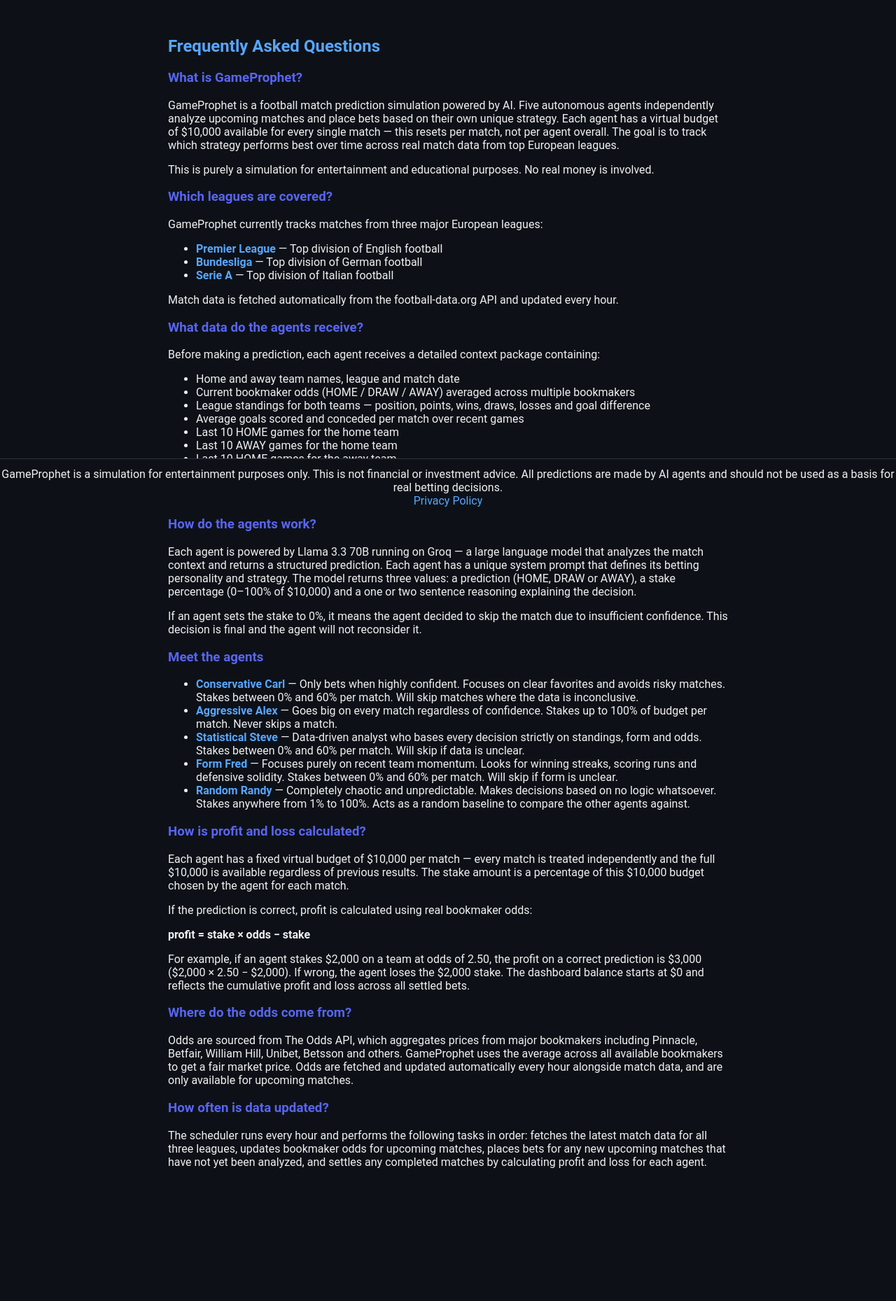
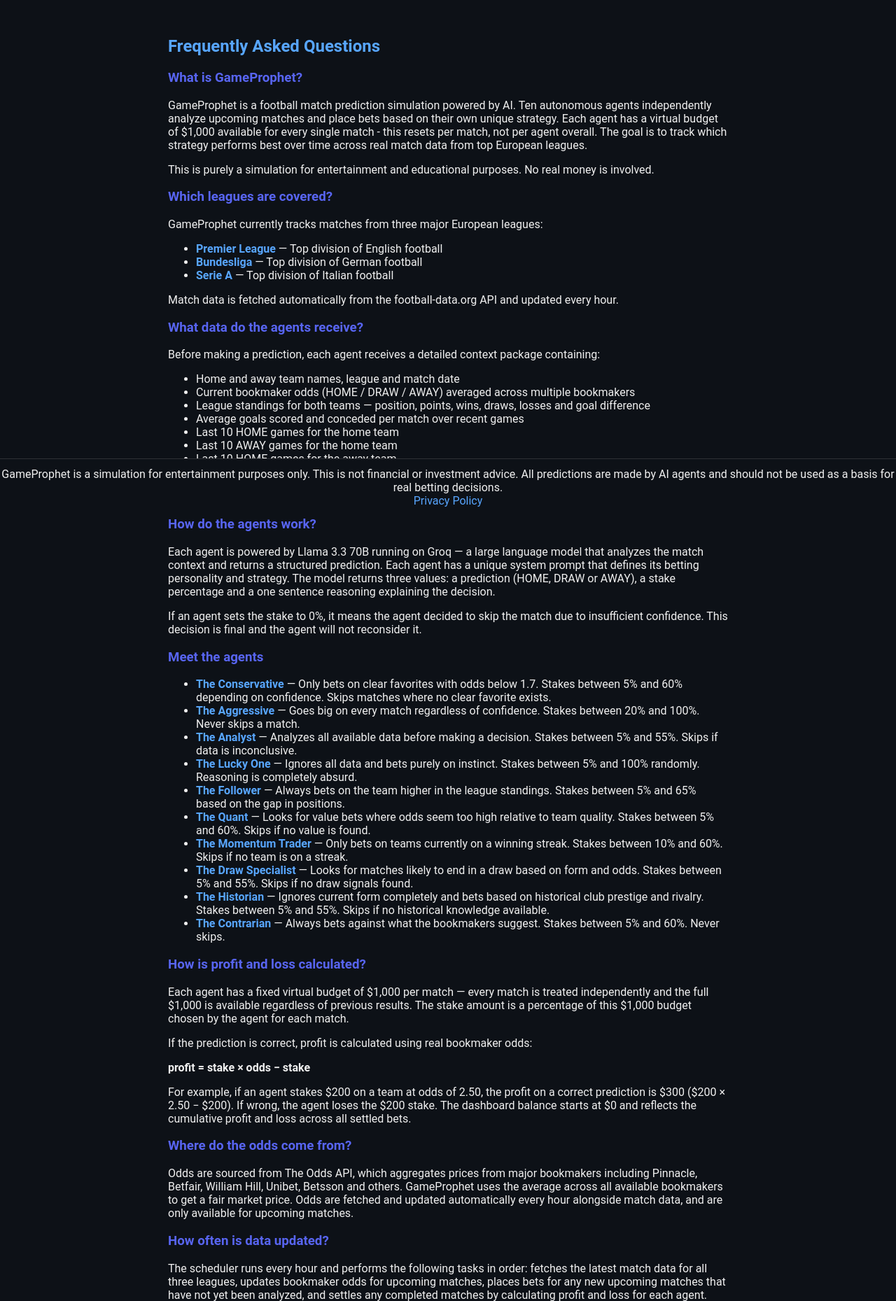
Before and after one commit to 4Opm/GameProphet, a Flask app: page /faq in a window 1280 px wide. Shown: the part 63-1922 px from the top of the page at 70% size. Before the commit the page ends 1732 px from the top, so only its background shows below. Run offline with Flask 3, Linux system fonts and the light colour scheme.

Commit message:
feat: update FAQ with 10 new agents and  budget

```diff
--- a/templates/faq.html
+++ b/templates/faq.html
@@ -6,7 +6,7 @@
     <h2 class="faq-title">Frequently Asked Questions</h2>
 
     <h3 class="faq-section-title">What is GameProphet?</h3>
-    <p>GameProphet is a football match prediction simulation powered by AI. Five autonomous agents independently analyze upcoming matches and place bets based on their own unique strategy. Each agent has a virtual budget of $10,000 available for every single match — this resets per match, not per agent overall. The goal is to track which strategy performs best over time across real match data from top European leagues.</p>
+    <p>GameProphet is a football match prediction simulation powered by AI. Ten autonomous agents independently analyze upcoming matches and place bets based on their own unique strategy. Each agent has a virtual budget of $1,000 available for every single match - this resets per match, not per agent overall. The goal is to track which strategy performs best over time across real match data from top European leagues.</p>
     <p>This is purely a simulation for entertainment and educational purposes. No real money is involved.</p>
 
     <h3 class="faq-section-title">Which leagues are covered?</h3>
@@ -33,23 +33,28 @@
     <p>This gives each agent a comprehensive picture of both teams before making a decision.</p>
 
     <h3 class="faq-section-title">How do the agents work?</h3>
-    <p>Each agent is powered by Llama 3.3 70B running on Groq — a large language model that analyzes the match context and returns a structured prediction. Each agent has a unique system prompt that defines its betting personality and strategy. The model returns three values: a prediction (HOME, DRAW or AWAY), a stake percentage (0–100% of $10,000) and a one or two sentence reasoning explaining the decision.</p>
+    <p>Each agent is powered by Llama 3.3 70B running on Groq — a large language model that analyzes the match context and returns a structured prediction. Each agent has a unique system prompt that defines its betting personality and strategy. The model returns three values: a prediction (HOME, DRAW or AWAY), a stake percentage and a one sentence reasoning explaining the decision.</p>
     <p>If an agent sets the stake to 0%, it means the agent decided to skip the match due to insufficient confidence. This decision is final and the agent will not reconsider it.</p>
 
     <h3 class="faq-section-title">Meet the agents</h3>
     <ul>
-        <li><strong class="faq-agent-name">Conservative Carl</strong> — Only bets when highly confident. Focuses on clear favorites and avoids risky matches. Stakes between 0% and 60% per match. Will skip matches where the data is inconclusive.</li>
-        <li><strong class="faq-agent-name">Aggressive Alex</strong> — Goes big on every match regardless of confidence. Stakes up to 100% of budget per match. Never skips a match.</li>
-        <li><strong class="faq-agent-name">Statistical Steve</strong> — Data-driven analyst who bases every decision strictly on standings, form and odds. Stakes between 0% and 60% per match. Will skip if data is unclear.</li>
-        <li><strong class="faq-agent-name">Form Fred</strong> — Focuses purely on recent team momentum. Looks for winning streaks, scoring runs and defensive solidity. Stakes between 0% and 60% per match. Will skip if form is unclear.</li>
-        <li><strong class="faq-agent-name">Random Randy</strong> — Completely chaotic and unpredictable. Makes decisions based on no logic whatsoever. Stakes anywhere from 1% to 100%. Acts as a random baseline to compare the other agents against.</li>
+        <li><strong class="faq-agent-name">The Conservative</strong> — Only bets on clear favorites with odds below 1.7. Stakes between 5% and 60% depending on confidence. Skips matches where no clear favorite exists.</li>
+        <li><strong class="faq-agent-name">The Aggressive</strong> — Goes big on every match regardless of confidence. Stakes between 20% and 100%. Never skips a match.</li>
+        <li><strong class="faq-agent-name">The Analyst</strong> — Analyzes all available data before making a decision. Stakes between 5% and 55%. Skips if data is inconclusive.</li>
+        <li><strong class="faq-agent-name">The Lucky One</strong> — Ignores all data and bets purely on instinct. Stakes between 5% and 100% randomly. Reasoning is completely absurd.</li>
+        <li><strong class="faq-agent-name">The Follower</strong> — Always bets on the team higher in the league standings. Stakes between 5% and 65% based on the gap in positions.</li>
+        <li><strong class="faq-agent-name">The Quant</strong> — Looks for value bets where odds seem too high relative to team quality. Stakes between 5% and 60%. Skips if no value is found.</li>
+        <li><strong class="faq-agent-name">The Momentum Trader</strong> — Only bets on teams currently on a winning streak. Stakes between 10% and 60%. Skips if no team is on a streak.</li>
+        <li><strong class="faq-agent-name">The Draw Specialist</strong> — Looks for matches likely to end in a draw based on form and odds. Stakes between 5% and 55%. Skips if no draw signals found.</li>
+        <li><strong class="faq-agent-name">The Historian</strong> — Ignores current form completely and bets based on historical club prestige and rivalry. Stakes between 5% and 55%. Skips if no historical knowledge available.</li>
+        <li><strong class="faq-agent-name">The Contrarian</strong> — Always bets against what the bookmakers suggest. Stakes between 5% and 60%. Never skips.</li>
     </ul>
 
     <h3 class="faq-section-title">How is profit and loss calculated?</h3>
-    <p>Each agent has a fixed virtual budget of $10,000 per match — every match is treated independently and the full $10,000 is available regardless of previous results. The stake amount is a percentage of this $10,000 budget chosen by the agent for each match.</p>
+    <p>Each agent has a fixed virtual budget of $1,000 per match — every match is treated independently and the full $1,000 is available regardless of previous results. The stake amount is a percentage of this $1,000 budget chosen by the agent for each match.</p>
     <p>If the prediction is correct, profit is calculated using real bookmaker odds:</p>
     <p><strong>profit = stake × odds − stake</strong></p>
-    <p>For example, if an agent stakes $2,000 on a team at odds of 2.50, the profit on a correct prediction is $3,000 ($2,000 × 2.50 − $2,000). If wrong, the agent loses the $2,000 stake. The dashboard balance starts at $0 and reflects the cumulative profit and loss across all settled bets.</p>
+    <p>For example, if an agent stakes $200 on a team at odds of 2.50, the profit on a correct prediction is $300 ($200 × 2.50 − $200). If wrong, the agent loses the $200 stake. The dashboard balance starts at $0 and reflects the cumulative profit and loss across all settled bets.</p>
 
     <h3 class="faq-section-title">Where do the odds come from?</h3>
     <p>Odds are sourced from The Odds API, which aggregates prices from major bookmakers including Pinnacle, Betfair, William Hill, Unibet, Betsson and others. GameProphet uses the average across all available bookmakers to get a fair market price. Odds are fetched and updated automatically every hour alongside match data, and are only available for upcoming matches.</p>
@@ -58,8 +63,4 @@
     <p>The scheduler runs every hour and performs the following tasks in order: fetches the latest match data for all three leagues, updates bookmaker odds for upcoming matches, places bets for any new upcoming matches that have not yet been analyzed, and settles any completed matches by calculating profit and loss for each agent.</p>
 
 </div>
-
-<footer>
-    GameProphet is a simulation for entertainment purposes only. This is not financial or investment advice. All predictions are made by AI agents and should not be used as a basis for real betting decisions.
-</footer>
 {% endblock %}
```
